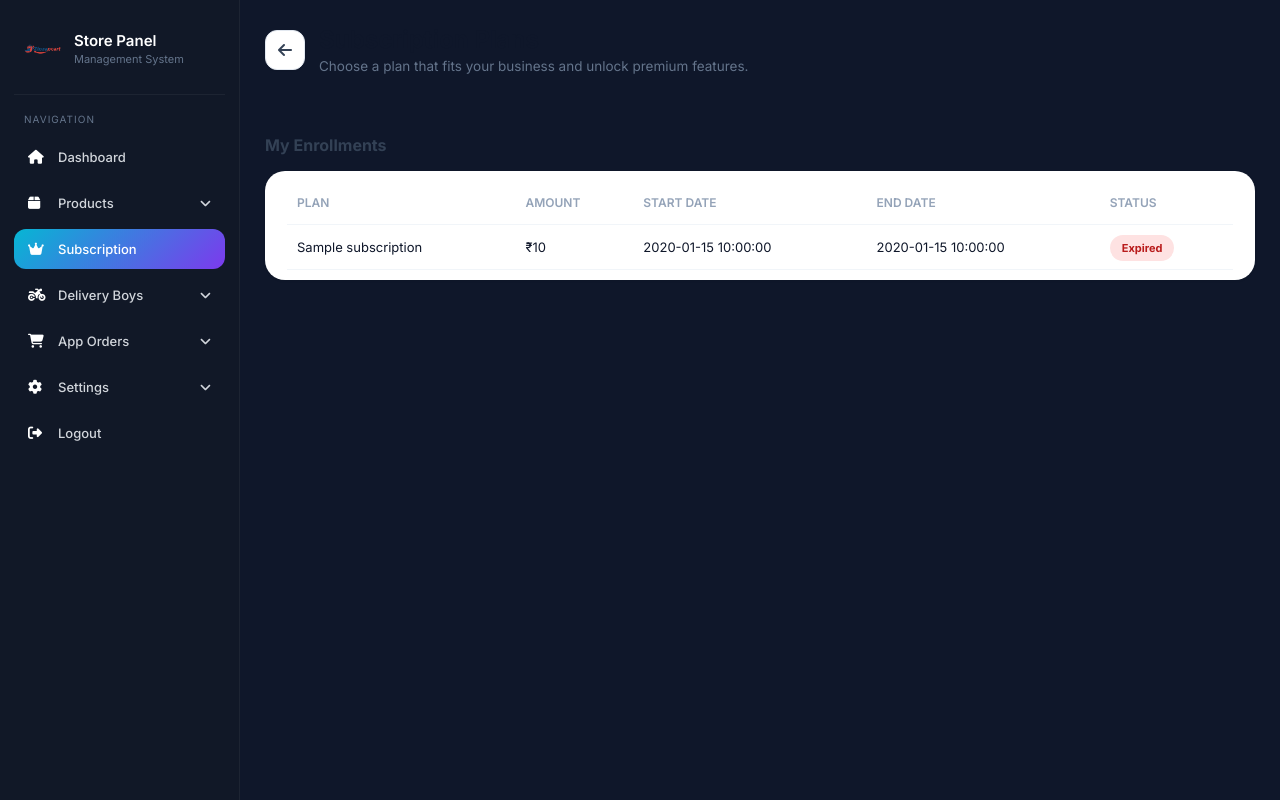
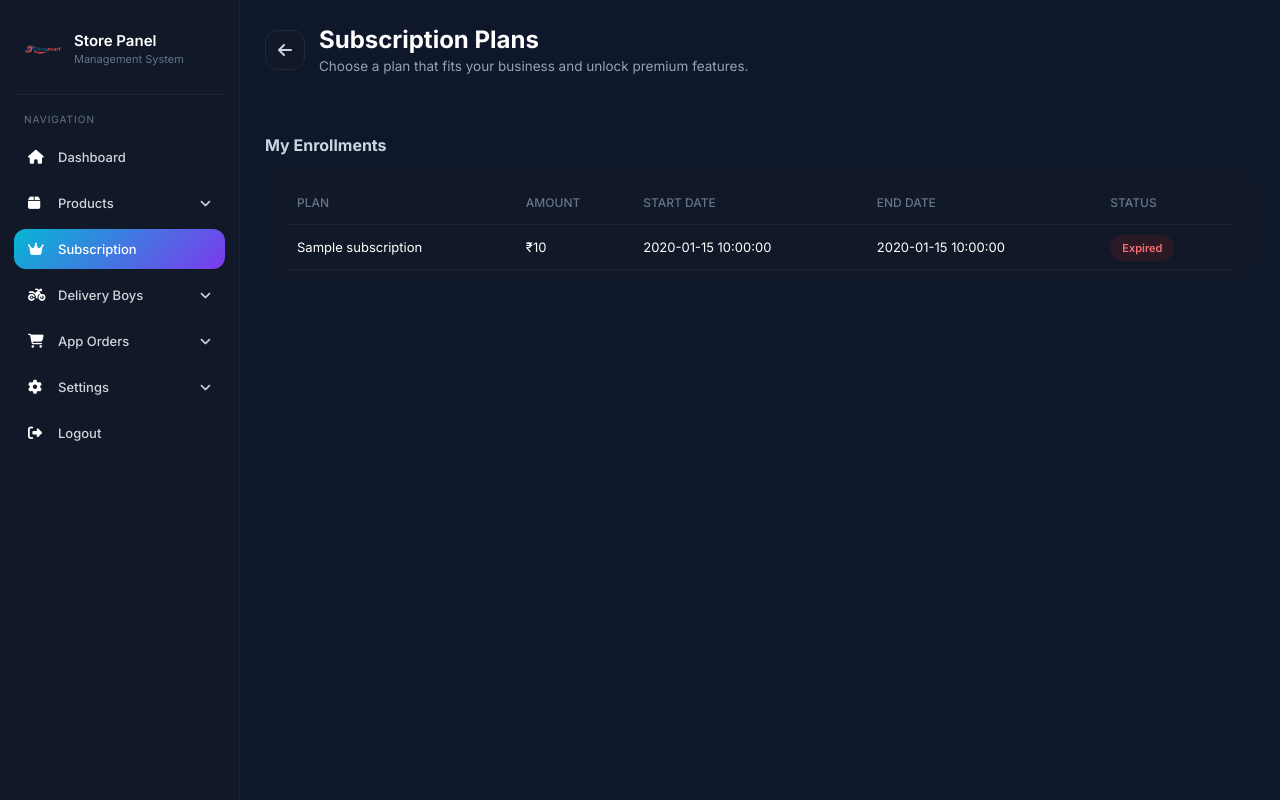
Before and after one commit to Teja080910/ecommers-app, a PHP site: page /subscription-plans.php in a window 1280 px wide. Run offline with PHP 8.4, Linux system fonts and the light colour scheme; the visitor is signed in with stand-in values (Sample User, id 1); data comes from the database, SQL or seed files in the repository; tables that the repository leaves empty or names only in its code hold one stand-in row (values such as "Sample post"); some libraries are stand-ins or nearby versions.

Commit message:
Switch subscription plans page back to dark theme, keep new card layout

```diff
--- a/Backend/store/subscription-plans.php
+++ b/Backend/store/subscription-plans.php
@@ -262,8 +262,8 @@ foreach($myEnrollments as $e){
 }
 
 body{
-    background:#f1f5f9;
-    color:#0f172a;
+    background:#0f172a;
+    color:#fff;
 }
 
 .main-content{
@@ -282,14 +282,13 @@ body{
     width:40px;
     height:40px;
     border-radius:12px;
-    background:#fff;
-    border:1px solid #e2e8f0;
+    background:#111827;
+    border:1px solid #1e293b;
     display:flex;
     align-items:center;
     justify-content:center;
-    color:#334155;
+    color:#cbd5e1;
     text-decoration:none;
-    box-shadow:0 1px 2px rgba(0,0,0,0.04);
 }
 
 .page-header h1{
@@ -300,7 +299,7 @@ body{
 
 .page-header p{
     font-size:13.5px;
-    color:#64748b;
+    color:#94a3b8;
 }
 
 .alert{
@@ -528,15 +528,14 @@ body{
     font-size:16px;
     font-weight:700;
     margin-bottom:16px;
-    color:#334155;
+    color:#cbd5e1;
 }
 
 .table-wrap{
-    background:#fff;
+    background:#111827;
     border-radius:20px;
     padding:10px 22px;
     overflow-x:auto;
-    box-shadow:0 1px 3px rgba(0,0,0,0.06);
 }
 
 table{
@@ -548,12 +547,12 @@ table{
 th, td{
     text-align:left;
     padding:14px 10px;
-    border-bottom:1px solid #f1f5f9;
+    border-bottom:1px solid rgba(255,255,255,0.05);
 }
 
 th{
-    color:#94a3b8;
-    font-weight:600;
+    color:#64748b;
+    font-weight:500;
     font-size:12px;
     text-transform:uppercase;
 }
@@ -562,22 +561,22 @@ th{
     padding:6px 12px;
     border-radius:30px;
     font-size:11px;
-    font-weight:700;
+    font-weight:600;
 }
 
 .status-active{
-    background:#dcfce7;
-    color:#15803d;
+    background:#16a34a20;
+    color:#4ade80;
 }
 
 .status-expired{
-    background:#fee2e2;
-    color:#b91c1c;
+    background:#dc262620;
+    color:#f87171;
 }
 
 .status-pending{
-    background:#fef9c3;
-    color:#92610a;
+    background:#eab30820;
+    color:#facc15;
 }
 
 .empty-state{
```
Also changed, not shown: other parts of Backend/store/subscription-plans.php (+30 -29 lines).
